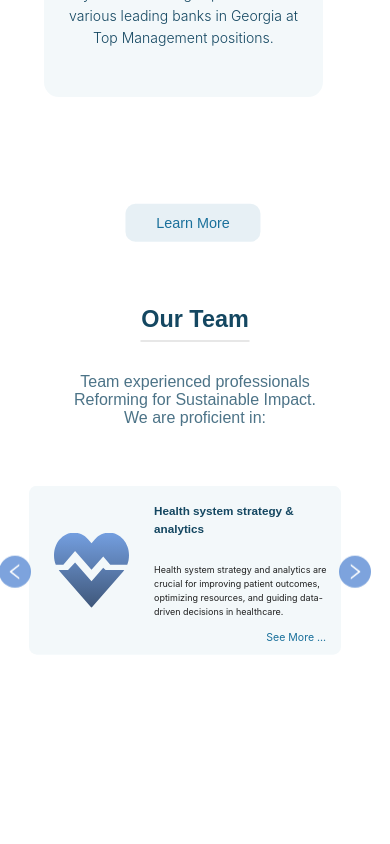
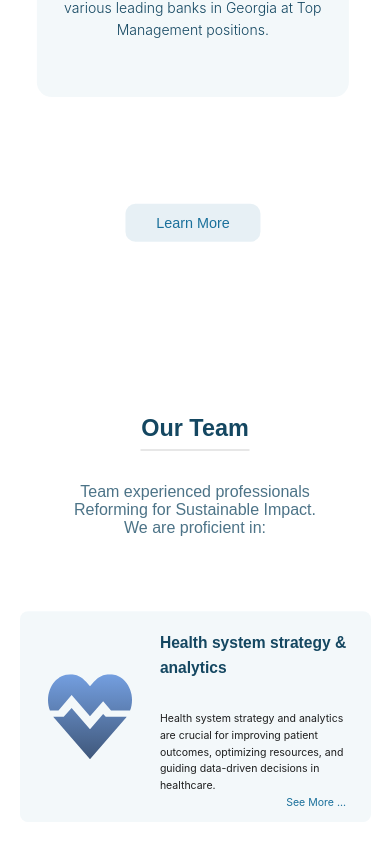
Before and after one commit to carco23/client, a React (Create React App) app: page / in a window 390 px wide. Shown: the part 1819-2663 px from the top of the page. Built offline with nearby package versions, Linux system fonts and the light colour scheme.

Commit message:
skillsFix

```diff
--- a/src/components/Skills/Skills.module.css
+++ b/src/components/Skills/Skills.module.css
@@ -62,7 +62,8 @@
 }
 @media (max-width: 480px) {
     .text {
-        top: 7%;
+        margin-top: 30%;
+        top: 5%;
         left: 50%;
         transform: translate(-50%);
         text-align: center;
@@ -72,6 +73,7 @@
     }
     .text p {
         width: 90%;
+        font-weight: normal;
     }
     .text h1 {
         font-size: 6vw;
@@ -79,6 +81,6 @@
         height: 4vh;
     }
     .skills {
-        height: 70vh;
+        height: 80vh;
     }
 }
--- a/src/components/Skills/slider.css
+++ b/src/components/Skills/slider.css
@@ -112,17 +112,17 @@
   @media (max-width: 480px) {
     .slide-card {
       width: 100%;
-      height: 20vh;
+      height: 25vh;
     }
     .slider-right h1 {
-      font-size: 3vw;
+      font-size: 4vw;
     }
     .slider-right p {
-      font-size: 2.3vw;
+      font-size: 2.7vw;
     }
     .antd-slider {
-      width: 80%;
-      right: 2.5%;
+      width: 90%;
+      right: 0%;
     }
     .arrow-button:first-child {
       left: 0px;
@@ -132,6 +132,7 @@
     }
     .arrow-button {
       opacity: 70%;
+      display: none;
     }
     .slider-right a {
       left: 60%;
```
